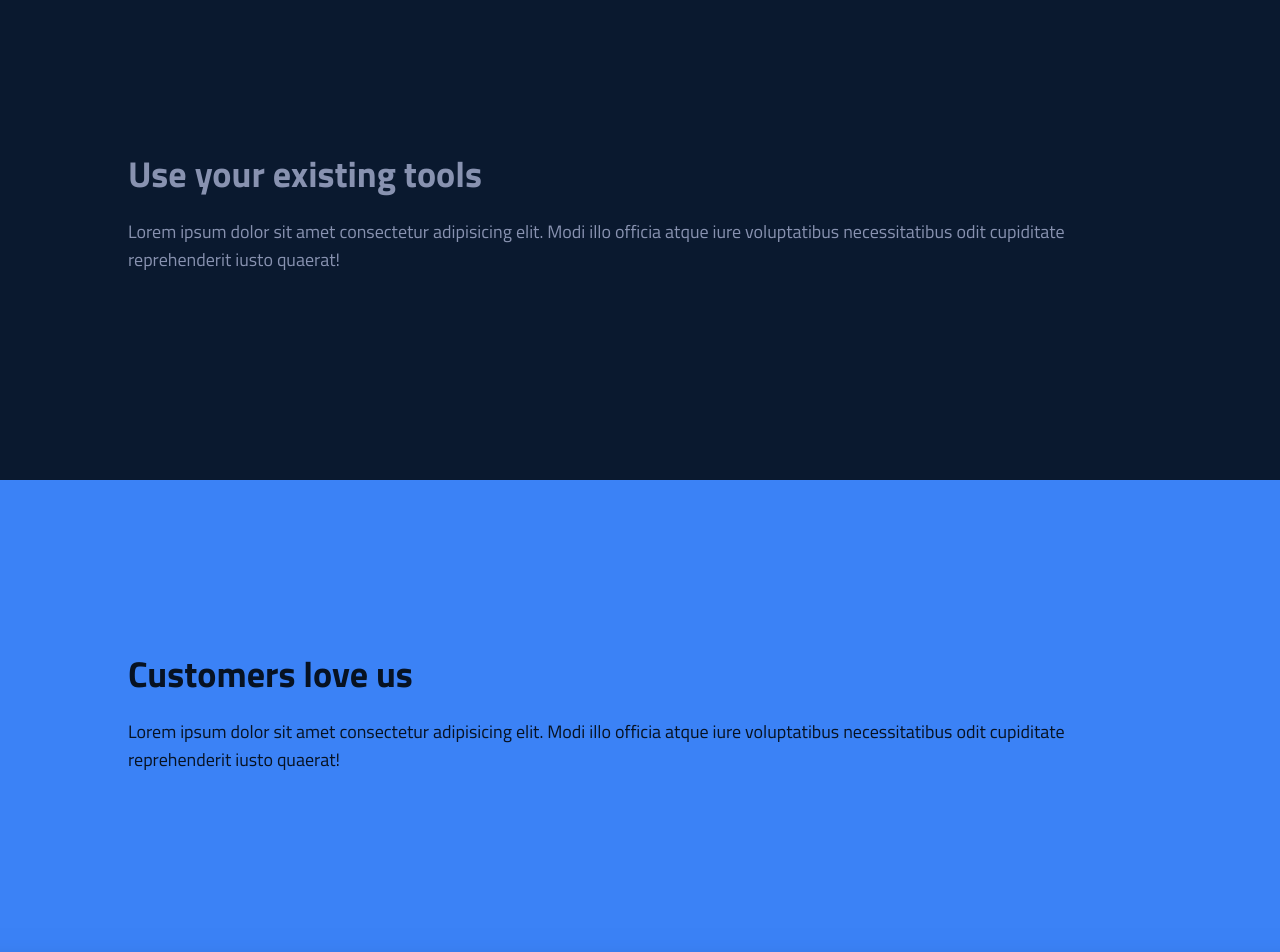
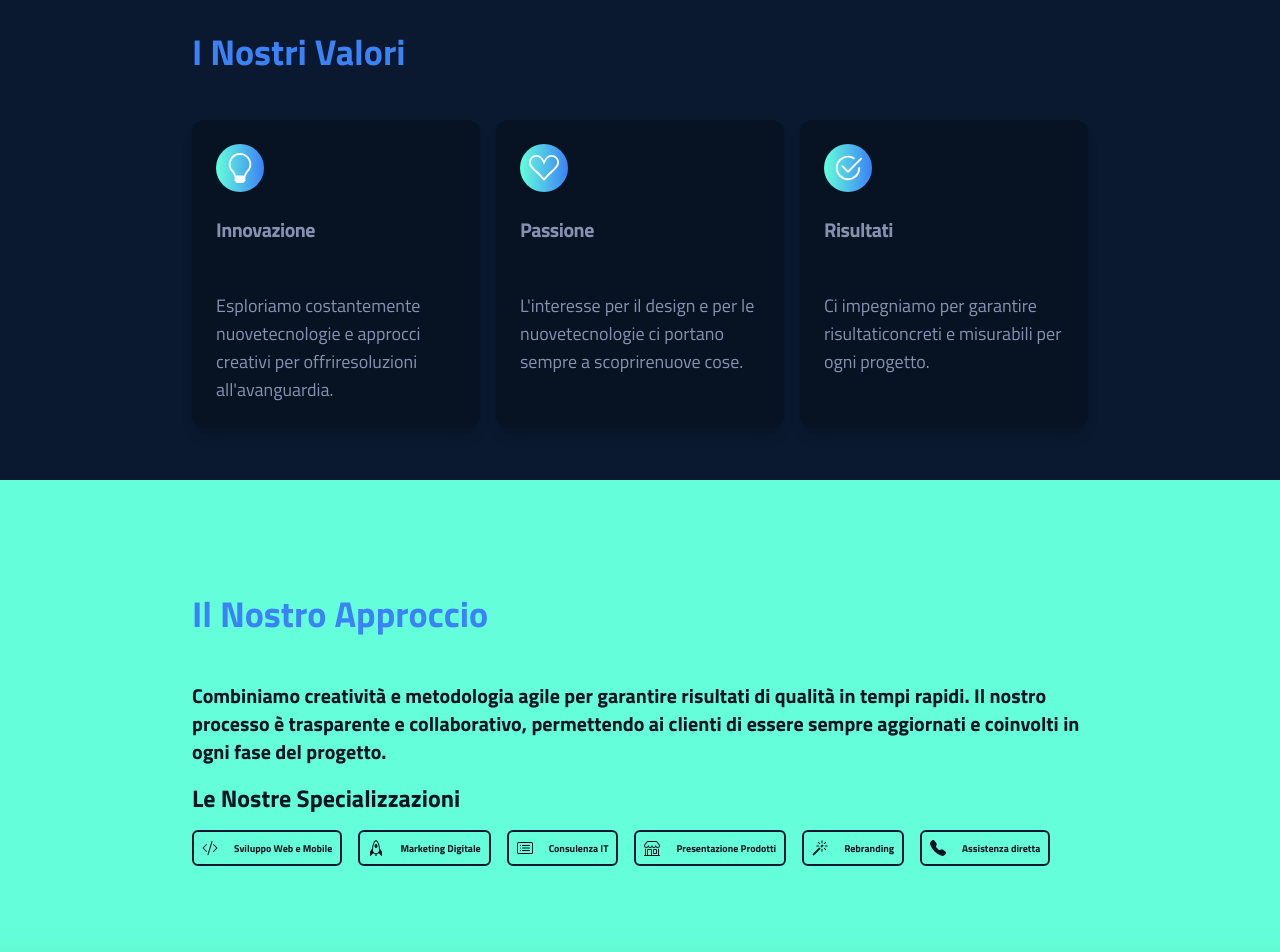
Before and after one commit to stefanolami/share-it, a Next.js app: page /chi-siamo in a window 1280 px wide. Shown: the part 1320-2272 px from the top of the page. Built offline with nearby package versions, Linux system fonts and the light colour scheme.

Commit message:
feat: add chi-siamo page

```diff
--- a/src/components/chi-siamo.jsx
+++ b/src/components/chi-siamo.jsx
@@ -9,6 +9,25 @@ import {
 	FiCopy,
 	FiDatabase,
 } from 'react-icons/fi'
+import {
+	BsSuitHeart,
+	BsLightbulb,
+	BsCheck2Circle,
+	BsCodeSlash,
+	BsRocket,
+	BsCardList,
+	BsShop,
+	BsMagic,
+	BsFillTelephoneFill,
+} from 'react-icons/bs'
+import {
+	Card,
+	CardContent,
+	Cardcontent,
+	Cardicon,
+	CardHeader,
+	CardTitle,
+} from '@/components/ui/card'
 
 const ChiSiamoComponent = () => {
 	const ref = useRef(null)
@@ -23,20 +42,36 @@ const ChiSiamoComponent = () => {
 				ref={ref}
 				className="relative "
 			>
-				{CARDS.map((c, idx) => (
-					<Card
-						key={c.id}
-						card={c}
-						scrollYProgress={scrollYProgress}
-						position={idx + 1}
-					/>
-				))}
+				<CardSection
+					key={CARDS[0].id}
+					card={CARDS[0]}
+					scrollYProgress={scrollYProgress}
+					position={CARDS[0].id}
+				/>
+				<CardSection
+					key={CARDS[1].id}
+					card={CARDS[1]}
+					scrollYProgress={scrollYProgress}
+					position={CARDS[1].id}
+				/>
+				<CardWithBoxes
+					key={CARDS[2].id}
+					card={CARDS[2]}
+					scrollYProgress={scrollYProgress}
+					position={CARDS[2].id}
+				/>
+				<CardSection
+					key={CARDS[3].id}
+					card={CARDS[3]}
+					scrollYProgress={scrollYProgress}
+					position={CARDS[3].id}
+				/>
 			</div>
 		</>
 	)
 }
 
-const Card = ({ position, card, scrollYProgress }) => {
+const CardSection = ({ position, card, scrollYProgress }) => {
 	const scaleFromPct = (position - 1) / CARDS.length
 	const y = useTransform(
 		scrollYProgress,
@@ -52,15 +87,107 @@ const Card = ({ position, card, scrollYProgress }) => {
 				height: CARD_HEIGHT,
 				y: position === CARDS.length ? undefined : y,
 			}}
-			className={`${card.classes} sticky top-0 flex w-full origin-top flex-col items-start justify-center px-4 md:px-20 lg:px-12`}
+			className={`${card.classes} sticky top-0 flex w-full origin-top flex-col items-start justify-center px-8 md:px-32 lg:px-48`}
 		>
-			<div className="w-full max-w-5xl mx-auto">
-				<h3 className="mb-6 text-2xl font-semibold md:text-4xl">
+			<div className="w-full max-w-4xl mx-auto flex flex-col items-start justify-center">
+				<h3
+					className={`${
+						card.titleClass ? card.titleClass : ''
+					} mb-6 md:mb-12 text-2xl font-semibold md:text-4xl`}
+				>
 					{card.title}
 				</h3>
-				<p className="mb-8 text-base md:text-lg">{card.description}</p>
+				<p className="mb-4 text-base md:text-lg xl:text-xl font-bold">
+					{card.description[0]}
+				</p>
+				{card.description[1] && (
+					<p className="mb-8 text-base md:text-lg xl:text-xl font-bold">
+						{card.description[1]}
+					</p>
+				)}
+				{card.smallBoxes && (
+					<div>
+						<h4 className="mb-4 text-lg md:text-xl xl:text-2xl font-bold">
+							Le Nostre Specializzazioni
+						</h4>
+						<div className="flex flex-auto flex-wrap fle-row items-center justify-between gap-4 w-full">
+							{card.smallBoxes.map((box, index) => (
+								<div
+									key={index}
+									className="flex items-center justify-start gap-4 border-2 rounded-md border-primo p-2  flex-grow"
+								>
+									<box.icon className="text-base bg" />
+									<p className="text-[10px] font-bold text-nowrap">
+										{box.title}
+									</p>
+								</div>
+							))}
+						</div>
+					</div>
+				)}
 			</div>
 		</motion.div>
+	)
+}
+
+const CardWithBoxes = ({ position, card, scrollYProgress }) => {
+	const scaleFromPct = (position - 1) / CARDS.length
+	const y = useTransform(
+		scrollYProgress,
+		[scaleFromPct, 1],
+		[0, -CARD_HEIGHT]
+	)
+
+	const isOddCard = position % 2
+	return (
+		<motion.div
+			style={{
+				height: CARD_HEIGHT,
+				y: position === CARDS.length ? undefined : y,
+			}}
+			className={`${card.classes} sticky top-0 flex w-full origin-top flex-col items-start justify-center px-8 md:px-32 lg:px-48`}
+		>
+			<div className="w-full max-w-4xl mx-auto flex flex-col items-start justify-center">
+				<h3
+					className={`${
+						card.titleClass ? card.titleClass : ''
+					} mb-3 md:mb-12 text-2xl font-semibold md:text-4xl`}
+				>
+					{card.title}
+				</h3>
+				<div className="grid w-full sm:grid-cols-3 lg:grid-cols-3 gap-4">
+					{card.boxes.map((box, index) => (
+						<Box
+							card={box}
+							index={index}
+							key={index}
+						/>
+					))}
+				</div>
+			</div>
+		</motion.div>
+	)
+}
+
+const Box = ({ card, index }) => {
+	return (
+		<Card
+			className="bg-primo-scuro border-0 text-quarto w-full hover:bg-primo-scuro-2 shadow-lg hover:shadow-xl"
+			key={index}
+		>
+			<div className="flex flex-row items-center justify-start gap-4 md:block p-3 md:p-6">
+				<div className="md:mb-6 flex items-center justify-center rounded-full bg-gradient-to-r from-secondo to-terzo w-9 h-9 md:w-12 md:h-12">
+					<card.icon className="text-lg md:text-3xl bg text-white" />
+				</div>
+
+				<CardTitle className="font-titillium font-bold text-base md:text-xl">
+					{card.title}
+				</CardTitle>
+			</div>
+			<div className="text-sm md:text-base xl:text-lg p-3 pt-0 md:p-6">
+				{card.text}
+			</div>
+		</Card>
 	)
 }
 
@@ -71,36 +198,88 @@ const CARDS = [
 		id: 1,
 		Icon: FiCalendar,
 		title: 'ShareIT',
-		description:
+		description: [
 			'Siamo un team di innovatori digitali che trasforma idee in esperienze tecnologiche memorabili. La nostra missione è guidare leaziende attraverso la loro evoluzione digitale, combinando expertise tecnica e creatività per risultati straordinari.',
+		],
 		classes: 'bg-primo text-quarto',
+		titleClass: 'text-terzo',
 		routeTo: '#',
 	},
 	{
 		id: 2,
 		Icon: FiDatabase,
-		title: '#1 in data privacy',
-		description:
-			'Lorem ipsum dolor sit amet consectetur adipisicing elit. Modi illo officia atque iure voluptatibus necessitatibus odit cupiditate reprehenderit iusto quaerat!',
+		title: 'La Nostra Storia',
+		description: [
+			"ShareIT nasce dall'unione di professionisti con anni di esperienza nel settore digitale. Prima di fondare l'azienda, il nostro team ha collaborato a numerosi progettiweb, sviluppato strategie di marketing innovative e gestito con successo piattaforme di e-commerce.",
+			'Questa solida base di esperienza ci ha permesso di comprendere profondamente le sfide che le aziende affrontano nel loro percorso di digitalizzazione. Oggi,mettiamo questa conoscenza al servizio dei nostri clienti, guidandoli verso il futuro digitale.',
+		],
 		classes: 'bg-secondo text-primo-scuro',
+		titleClass: 'text-terzo',
 		routeTo: '#',
 	},
 	{
 		id: 3,
 		Icon: FiCopy,
-		title: 'Use your existing tools',
-		description:
+		title: 'I Nostri Valori',
+		description: [
 			'Lorem ipsum dolor sit amet consectetur adipisicing elit. Modi illo officia atque iure voluptatibus necessitatibus odit cupiditate reprehenderit iusto quaerat!',
+		],
 		classes: 'bg-primo text-quarto',
+		titleClass: 'text-terzo',
 		routeTo: '#',
+		boxes: [
+			{
+				title: 'Innovazione',
+				text: "Esploriamo costantemente nuovetecnologie e approcci creativi per offriresoluzioni all'avanguardia.",
+				icon: BsLightbulb,
+			},
+			{
+				title: 'Passione',
+				text: "L'interesse per il design e per le nuovetecnologie ci portano sempre a scoprirenuove cose.",
+				icon: BsSuitHeart,
+			},
+			{
+				title: 'Risultati',
+				text: 'Ci impegniamo per garantire risultaticoncreti e misurabili per ogni progetto.',
+				icon: BsCheck2Circle,
+			},
+		],
 	},
 	{
 		id: 4,
 		Icon: FiAward,
-		title: 'Customers love us',
-		description:
-			'Lorem ipsum dolor sit amet consectetur adipisicing elit. Modi illo officia atque iure voluptatibus necessitatibus odit cupiditate reprehenderit iusto quaerat!',
-		classes: 'bg-terzo text-primo-scuro',
+		title: 'Il Nostro Approccio',
+		description: [
+			'Combiniamo creatività e metodologia agile per garantire risultati di qualità in tempi rapidi. Il nostro processo è trasparente e collaborativo, permettendo ai clienti di essere sempre aggiornati e coinvolti in ogni fase del progetto.',
+		],
+		smallBoxes: [
+			{
+				icon: BsCodeSlash,
+				title: 'Sviluppo Web e Mobile',
+			},
+			{
+				icon: BsRocket,
+				title: 'Marketing Digitale',
+			},
+			{
+				icon: BsCardList,
+				title: 'Consulenza IT',
+			},
+			{
+				icon: BsShop,
+				title: 'Presentazione Prodotti',
+			},
+			{
+				icon: BsMagic,
+				title: 'Rebranding',
+			},
+			{
+				icon: BsFillTelephoneFill,
+				title: 'Assistenza diretta',
+			},
+		],
+		classes: 'bg-secondo text-primo-scuro',
+		titleClass: 'text-terzo',
 		routeTo: '#',
 	},
 ]
```
